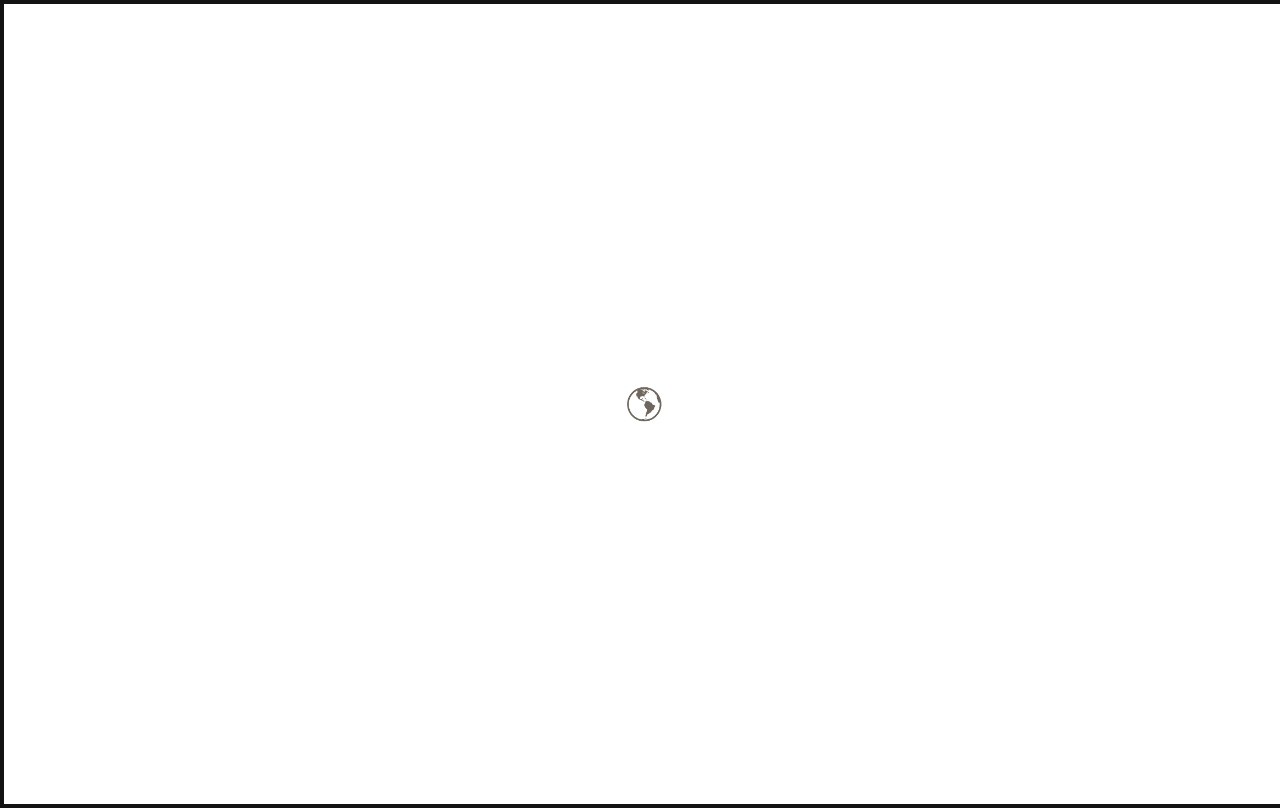
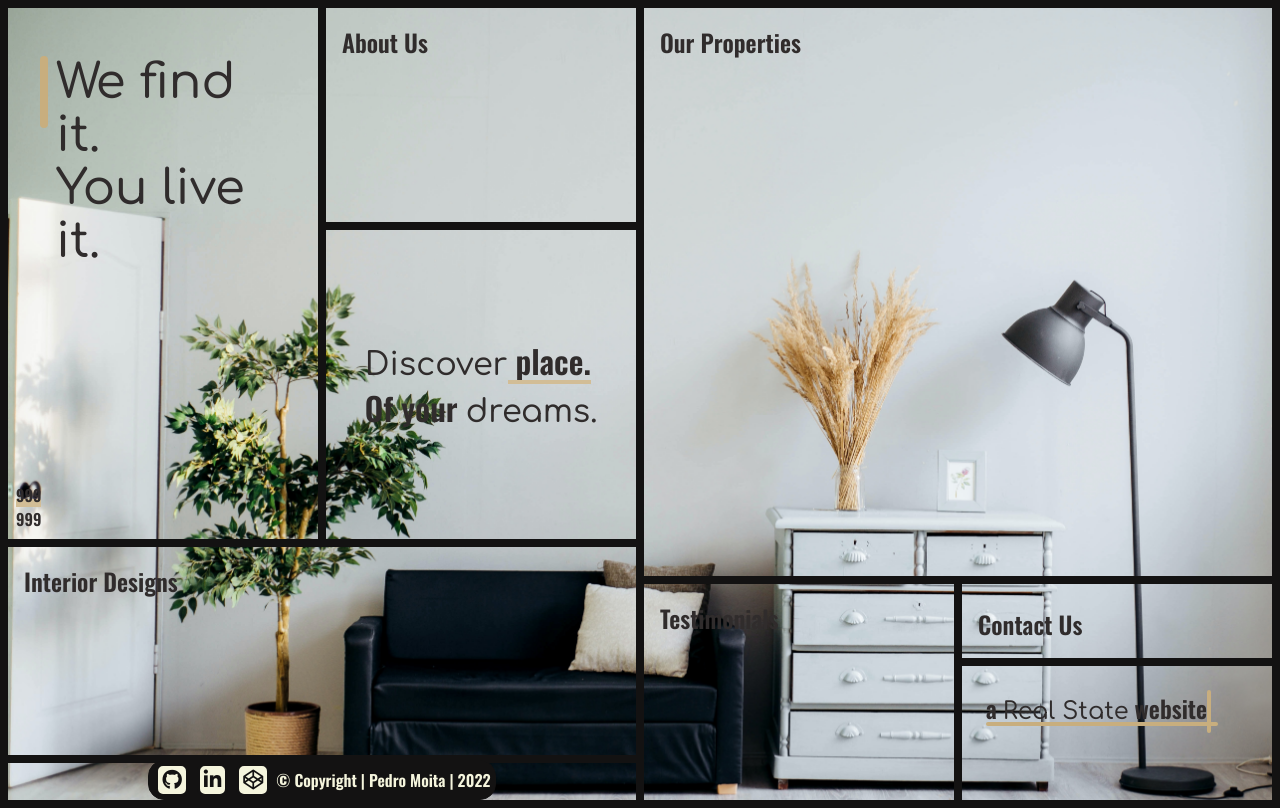
Before and after one commit to pedrocmoita/RealStateWebsite, a plain HTML site: page index.html in a window 1280 px wide. Drawn offline with nearby package versions, Linux system fonts and the light colour scheme; a web font is replaced by a local one.

Commit message:
Update index.html

```diff
--- a/index.html
+++ b/index.html
@@ -7,7 +7,7 @@
     <title>Real State</title>
     <link rel="stylesheet" href="styles.css">
     <script src="https://kit.fontawesome.com/c63aba2ece.js" crossorigin="anonymous"></script>
-    <script defer src="./script/script.js"></script>
+    <script defer src="script.js"></script>
 </head>
 <body>
     <div class="loader" id="loader"></div>
```
